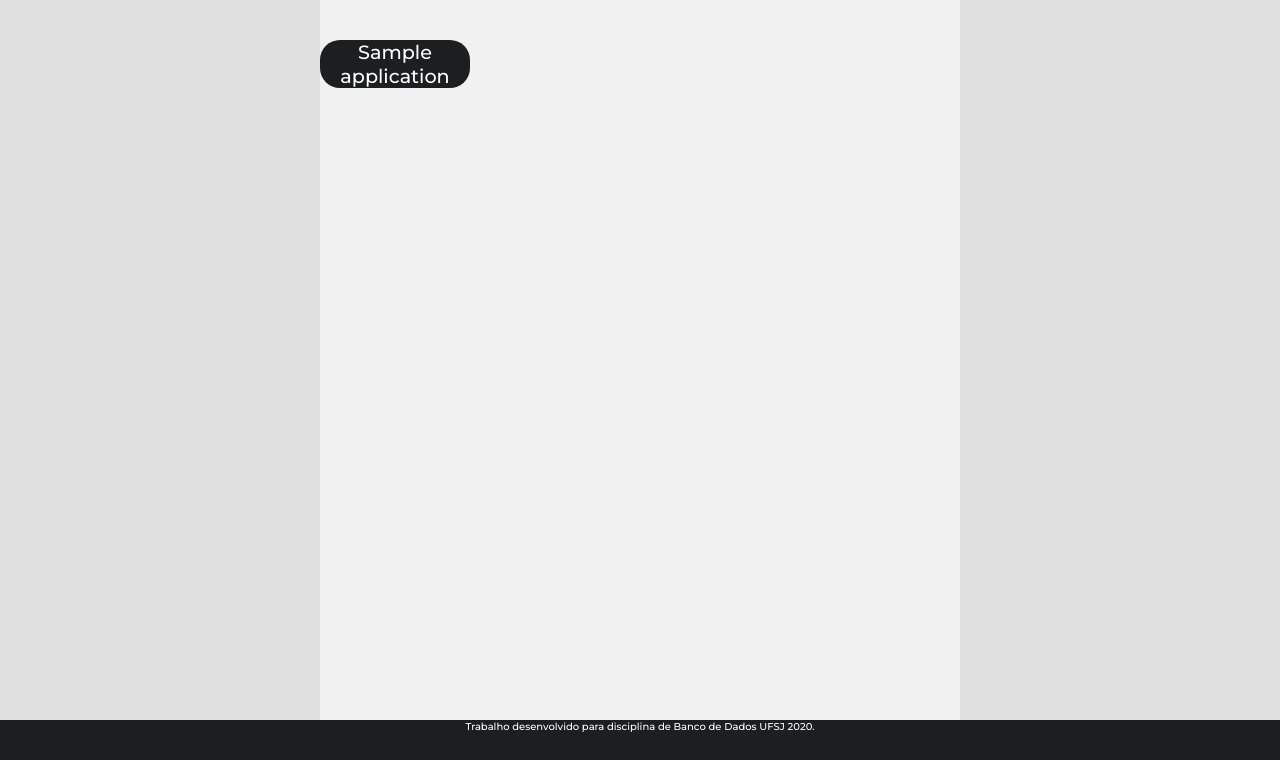
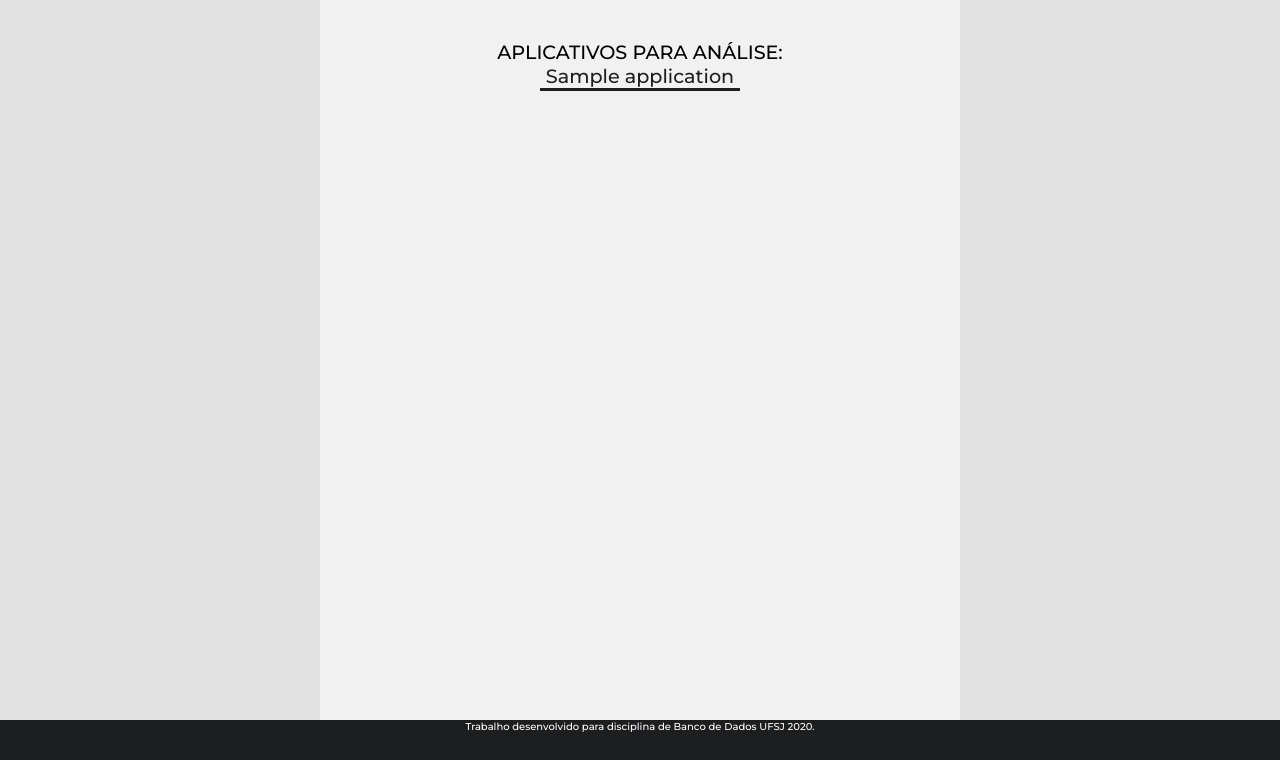
Before and after one commit to lucasromulosr/Google-Play-Analysis, a Django app: page / in a window 1280 px wide. Shown: the part 64-824 px from the top of the page. Run offline with Django 3.2, Linux system fonts and the light colour scheme; tables that the repository leaves empty hold one stand-in row (values such as "Sample post"); a database or web service that is not in the repository returns one stand-in record (values such as "Sample title").

Commit message:
Alterações do template

```diff
--- a/templates/base.html
+++ b/templates/base.html
@@ -35,29 +35,30 @@
             }
 
             .main-content {
-                /* background: blue; */
                 grid-column: 1/4;
                 grid-row: 2/3;
+                text-align: center;
             }
 
             .main-content .app-list li {
-                display: inline-block;
-                width: 150px;
-                text-align: center;
+                width: 200px;
+                margin: auto;
+
             }
 
             .main-content .app-list li a {
-                background: #1d1e20;
+                border-top-style: none;
+                border-right-style: none;
+                border-bottom-style: solid;
+                border-left-style: none;
                 text-decoration: none;
-                color: white;
-
+                color: #1d1e1e;
                 display: block;
-                border-radius: 20px;
             }
 
             .main-content .app-list li a:hover {
                 background: rgb(49, 49, 49);
-                color: #1d1e1e;
+                color: white;
             }
 
             .main-apps {
@@ -134,8 +135,8 @@
             }
 
             .word-cloud img {
-                width: 420px;
-                height: 420px;
+                width: 100%;
+                height: 100%;
             }
         </style>
     </head>
--- a/templates/index.html
+++ b/templates/index.html
@@ -7,6 +7,7 @@
     <main class="main">
 
         <div class="main-content">
+            <p class="page-title">APLICATIVOS PARA ANÁLISE:</p >
             <ul class="app-list">
                 {% for app in all_apps %}
                 <li class="app-name"><a href="/{{app.id}}">{{app.name|capfirst}}</a></li>
```
